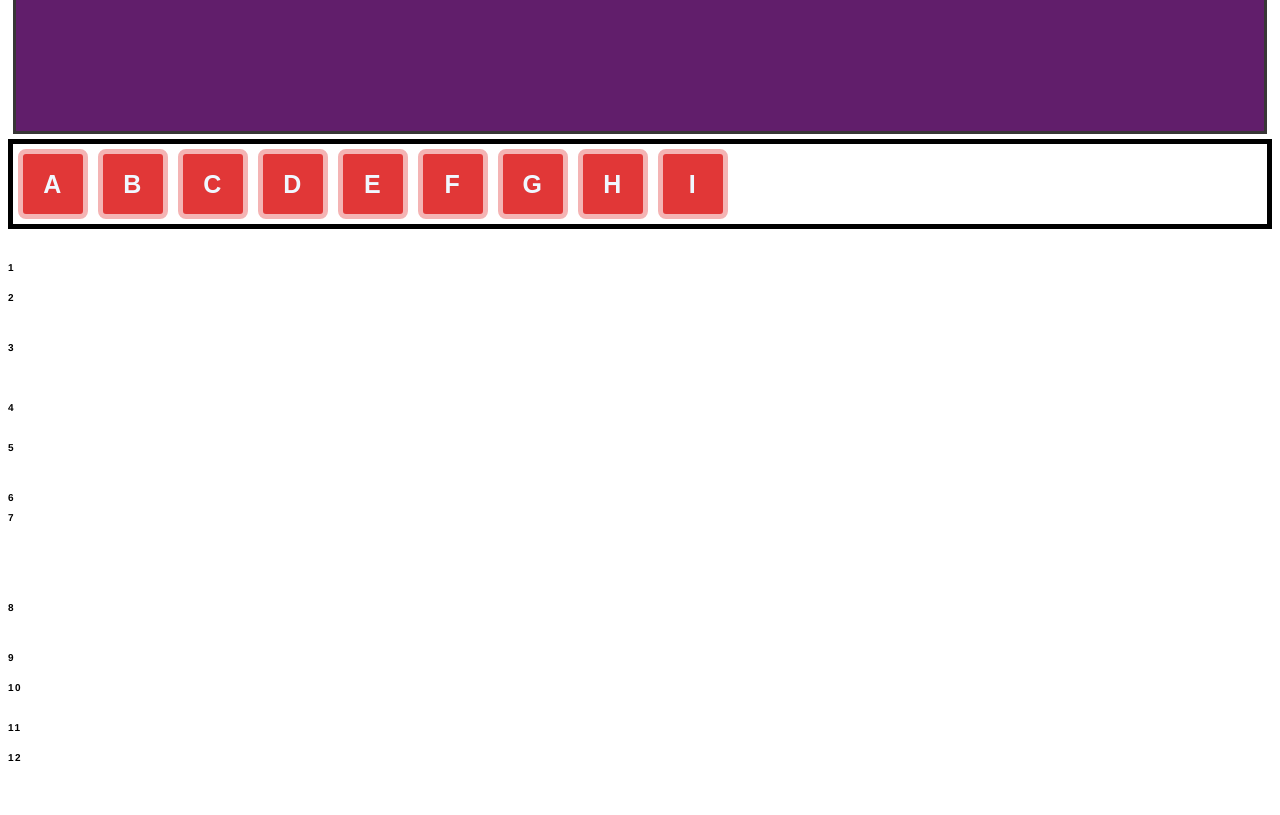
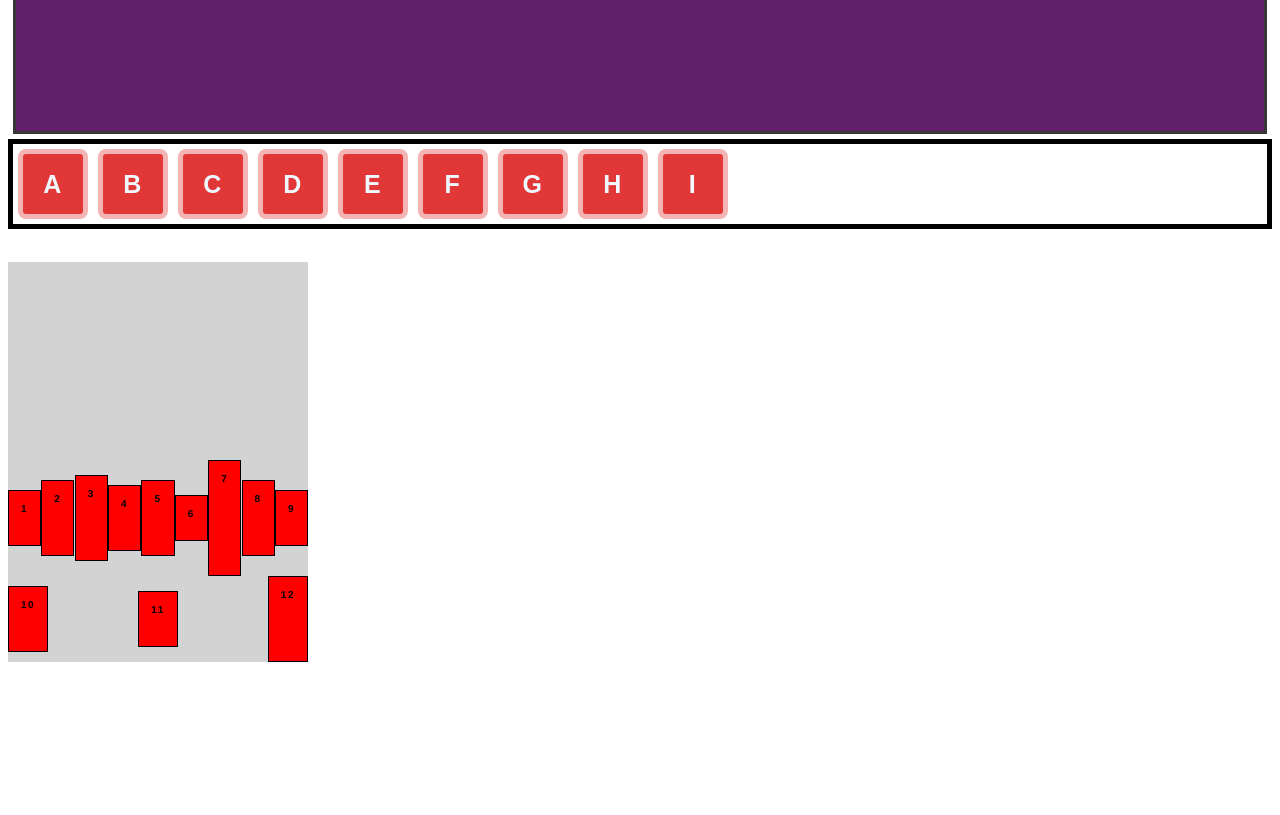
Before and after one commit to Ajinkya-Bhilare-au50/Flex-Box-Reference, a plain HTML site: page index.html in a window 1280 px wide. Shown: the part 400-1215 px from the top of the page. After the commit the page ends 1070 px from the top, so only its background shows below. Drawn offline with Linux system fonts and the light colour scheme.

Commit message:
Update styles.css

```diff
--- a/styles.css
+++ b/styles.css
@@ -107,3 +107,20 @@ body {
   background-color:#2644ed;
   color:#cfd5fb;
 }
+
+
+.container {
+    display: flex;
+    width: 300px;
+    flex-flow: row wrap;
+    justify-content: space-between;
+    align-items: center;
+    align-content: flex-end;
+    background: lightgray;
+    height: 400px;
+}
+.child {
+    padding: 12px;
+    background: red;
+    border: solid 1px black;
+}
```
